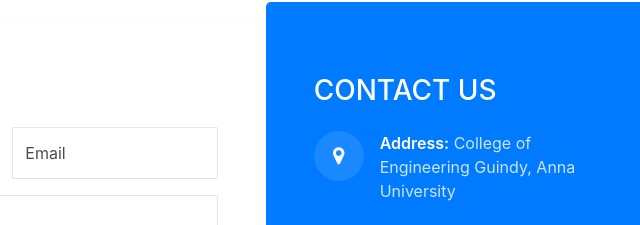
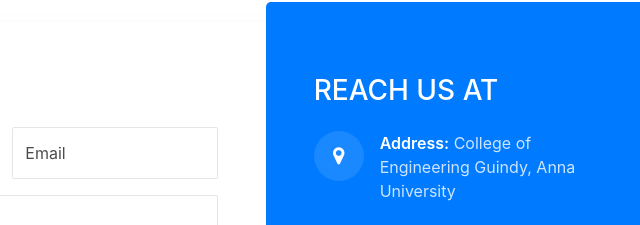
Before and after one commit to harishankar0301/acm-ceg-website, a plain HTML site: page index.html in a window 1280 px wide. Shown: the part 180-405 px from the top of the page, 451-1091 px from the left. Drawn offline with Linux system fonts and the light colour scheme.

Commit message:
contact form update

```diff
--- a/index.html
+++ b/index.html
@@ -77,7 +77,7 @@
 							</div>
 							<div class="col-md-5 d-flex align-items-stretch">
 								<div class="info-wrap bg-primary w-100 p-lg-5 p-4">
-									<h3 class="mb-4 mt-md-4">CONTACT US</h3>
+									<h3 class="mb-4 mt-md-4">REACH US AT</h3>
 				        	<div class="dbox w-100 d-flex align-items-start">
 				        		<div class="icon d-flex align-items-center justify-content-center">
 				        			<span class="fa fa-map-marker"></span>
```
